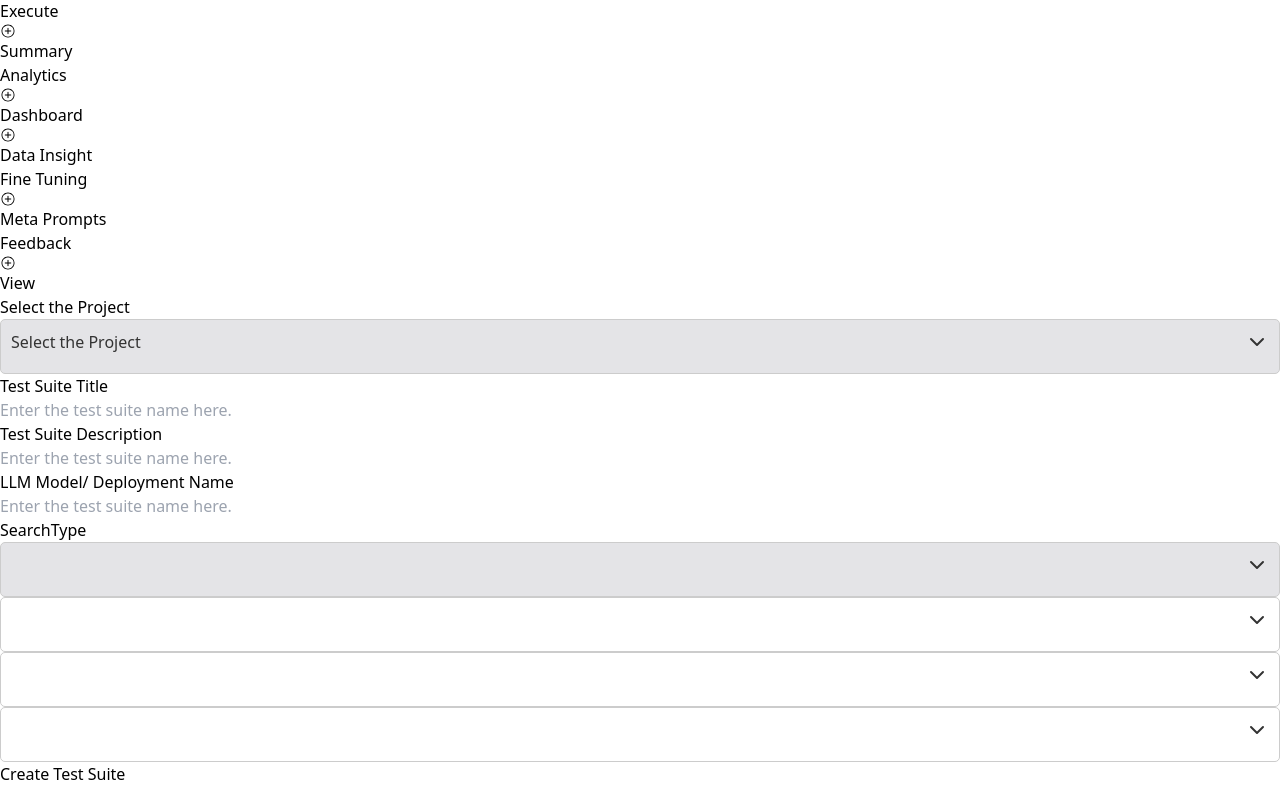
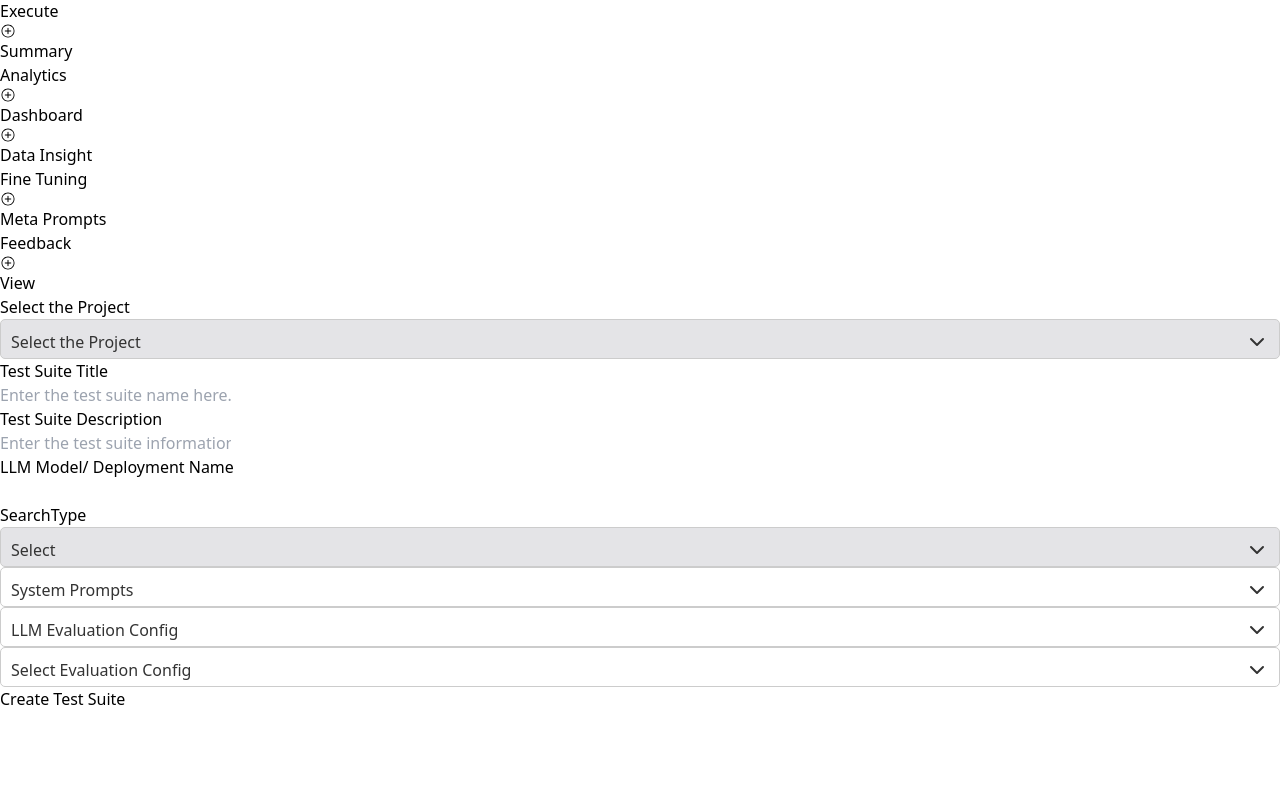
Before and after one commit to JaydeepGedam/LLM_Studio, a React (Vite) app: page / in a window 1280 px wide. Shown: the part 473-1259 px from the top of the page. After the commit the page ends 1184 px from the top, so only its background shows below. Built offline with nearby package versions, Linux system fonts and the light colour scheme.

Commit message:
pushing the changes of right side

```diff
--- a/src/App.jsx
+++ b/src/App.jsx
@@ -10,54 +10,54 @@ function App() {
       <div className="w-[30%] h-fit bg-zinc-200 py-6 px-9">
         <Sidebar />
       </div>
-      <div className="w-[70%] h-screen flex items-center justify-center">
+      <div className="w-[70%] text-sm h-screen flex items-center justify-center">
         <div className="w-[90%] flex flex-col gap-6">
           <div className="flex flex-col gap-2">
-          <h1 className="text-[21px]">Select the Project</h1>
-          <Dropdown bgcolor="#E4E4E7" height="55px" placeholder="Select the Project"/>
+          <h1 className="text-sm">Select the Project</h1>
+          <Dropdown bgcolor="#E4E4E7" height="40px" placeholder="Select the Project"/>
           </div>
           <div className="w-[100%] flex gap-6">
-            <div className="w-[50%]">
-              <h1 className="text-[21px]">Test Suite Title</h1>
+            <div className="w-[50%] flex flex-col gap-2">
+              <h1 className="">Test Suite Title</h1>
               <input
-                className="p-3 bg-[#E4E4E7] border-none outline-none rounded-[6px] w-full h-[55px]"
+                className="p-3 bg-[#E4E4E7] border-none outline-none rounded-[6px] w-full h-[40px]"
                 type="text"
                 placeholder="Enter the test suite name here."
               />
             </div>
-            <div className="w-[50%]">
-              <h1 className="text-[21px]">Test Suite Description</h1>
+            <div className="w-[50%] flex flex-col gap-2">
+              <h1 className="">Test Suite Description</h1>
               <input
-                className="p-3 bg-[#E4E4E7] border-none outline-none rounded-[6px] w-full h-[55px]"
+                className="p-3 bg-[#E4E4E7] border-none outline-none rounded-[6px] w-full h-[40px]"
                 type="text"
-                placeholder="Enter the test suite name here."
+                placeholder="Enter the test suite information here."
               />
             </div>
           </div>
           <div className="w-[100%] flex gap-6">
-            <div className="w-[50%]">
-              <h1 className="text-xl">LLM Model/ Deployment Name</h1>
+            <div className="w-[50%] flex flex-col gap-2">
+              <h1 className="">LLM Model/ Deployment Name</h1>
               <input
-                className="p-3 bg-[#E4E4E7] border-none outline-none rounded-[6px] w-full h-[55px]"
+                className="p-3 bg-[#E4E4E7] border-none outline-none rounded-[6px] w-full h-[40px]"
                 type="text"
-                placeholder="Enter the test suite name here."
+                placeholder=""
               />
             </div>
-            <div className="w-[50%]">
-              <h1 className="text-xl">SearchType</h1>
-              <Dropdown width="w-[50%]" height="55px" bgcolor="#E4E4E7"/>
+            <div className="w-[50%] flex flex-col gap-2">
+              <h1 className="">SearchType</h1>
+              <Dropdown width="w-[50%]" height="40px" bgcolor="#E4E4E7" placeholder="Select"/>
             </div>
           </div>
-          <Dropdown bgcolor="" height="55px"/>
+          <Dropdown bgcolor="" height="40px" placeholder="System Prompts" />
           <div className="w-[100%] flex gap-6">
             <div className="w-[50%]">
-              <Dropdown width="w-[50%]" height="55px" bgcolor=""/>
+              <Dropdown width="w-[50%]" height="40px" bgcolor="" placeholder="LLM Evaluation Config" />
             </div>
             <div className="w-[50%]">
-              <Dropdown width="w-[50%]" height="55px" bgcolor=""/>
+              <Dropdown width="w-[50%]" height="40px" bgcolor="" placeholder="Select Evaluation Config" />
             </div>
           </div>
-          <button className="w-fit text-xl rounded-md px-4 py-2 border border-zinc-400">Create Test Suite</button>
+          <button className="w-fit text-base rounded-md px-4 py-2 border border-zinc-400">Create Test Suite</button>
         </div>
       </div>
     </div>
--- a/src/components/Dropdown.jsx
+++ b/src/components/Dropdown.jsx
@@ -34,7 +34,7 @@ const CustomDropdown = ({ backgroundColor, height, width, options, defaultText }
       style={{ width: `${width}`, backgroundColor, height: `${height}` }}
     >
       <div className="dropdown-header w-full h-full flex items-center" onClick={toggleDropdown}>
-        <span className='text-[18px]'>{selectedOption}</span>
+        <span className='text-sm'>{selectedOption}</span>
         <FiChevronDown className={`float-right dropdown-arrow ${isOpen ? 'open' : ''}`} /> {/* Using React Icon */}
       </div>
       {isOpen && (
--- a/src/components/Sidebar.jsx
+++ b/src/components/Sidebar.jsx
@@ -52,12 +52,12 @@ const Sidebar = () => {
 
     return (
         <div>
-            <h1 className='text-3xl font-bold'>Welcome, Jaydeep Nitin Gedam</h1>
-            <div className='text-2xl pt-6 flex flex-col gap-6'>
+            <h1 className='text-xl font-bold'>Welcome, Jaydeep Nitin Gedam</h1>
+            <div className='text-[14px] pt-6 flex flex-col gap-4'>
               {links.map((link, index) => (
-                  <div key={index} className='flex flex-col gap-4'>
+                  <div key={index} className='flex flex-col gap-2'>
                       <h1 className='font-bold'>{link.title}</h1>
-                      <div className='flex flex-col gap-4 pl-4'>
+                      <div className='flex flex-col gap-2 pl-4'>
                           {link.lnames.map((link1, index1) => (
                               <div key={index1} className="flex items-center">
                                   {link1.icon}
```
